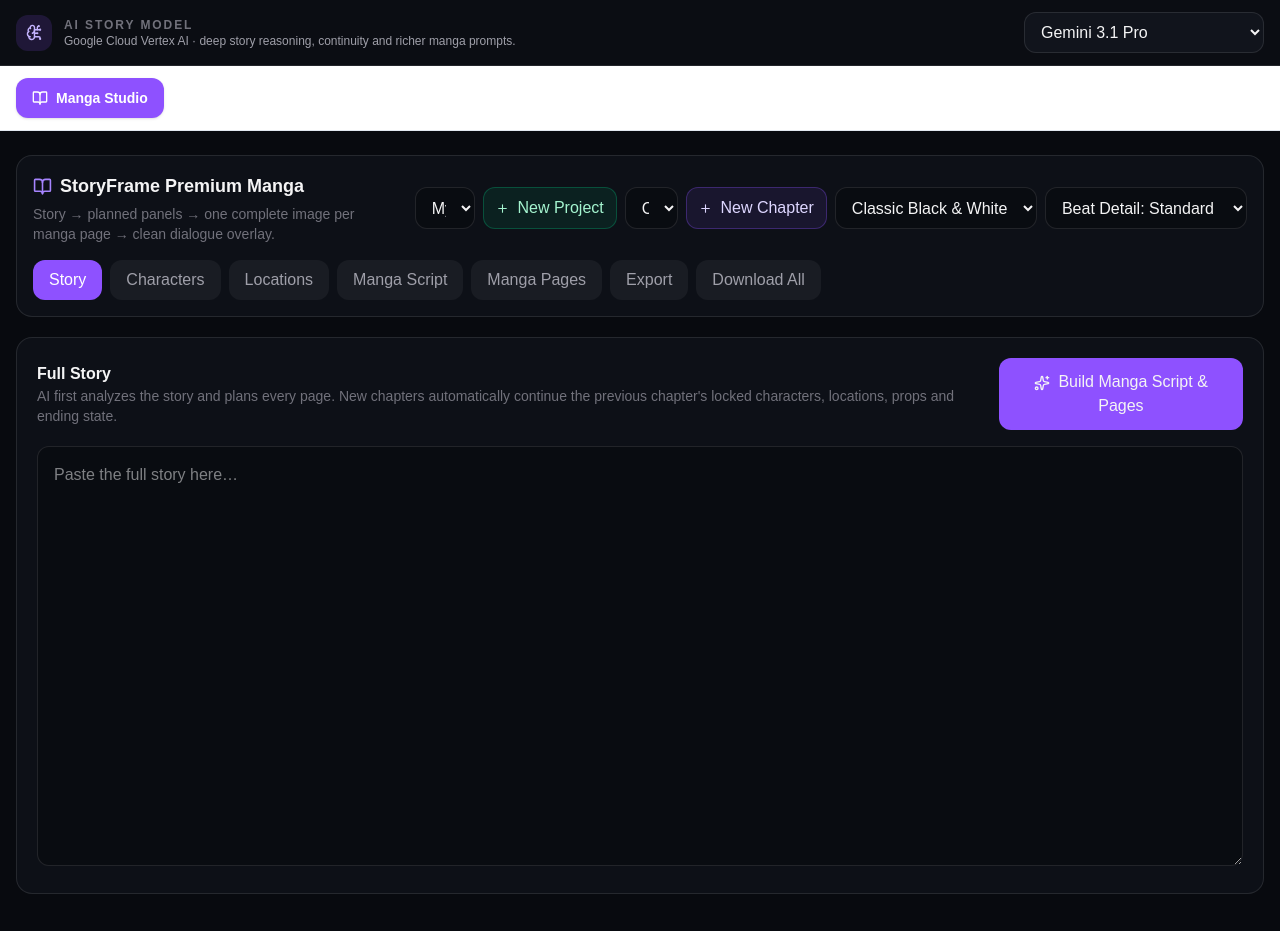
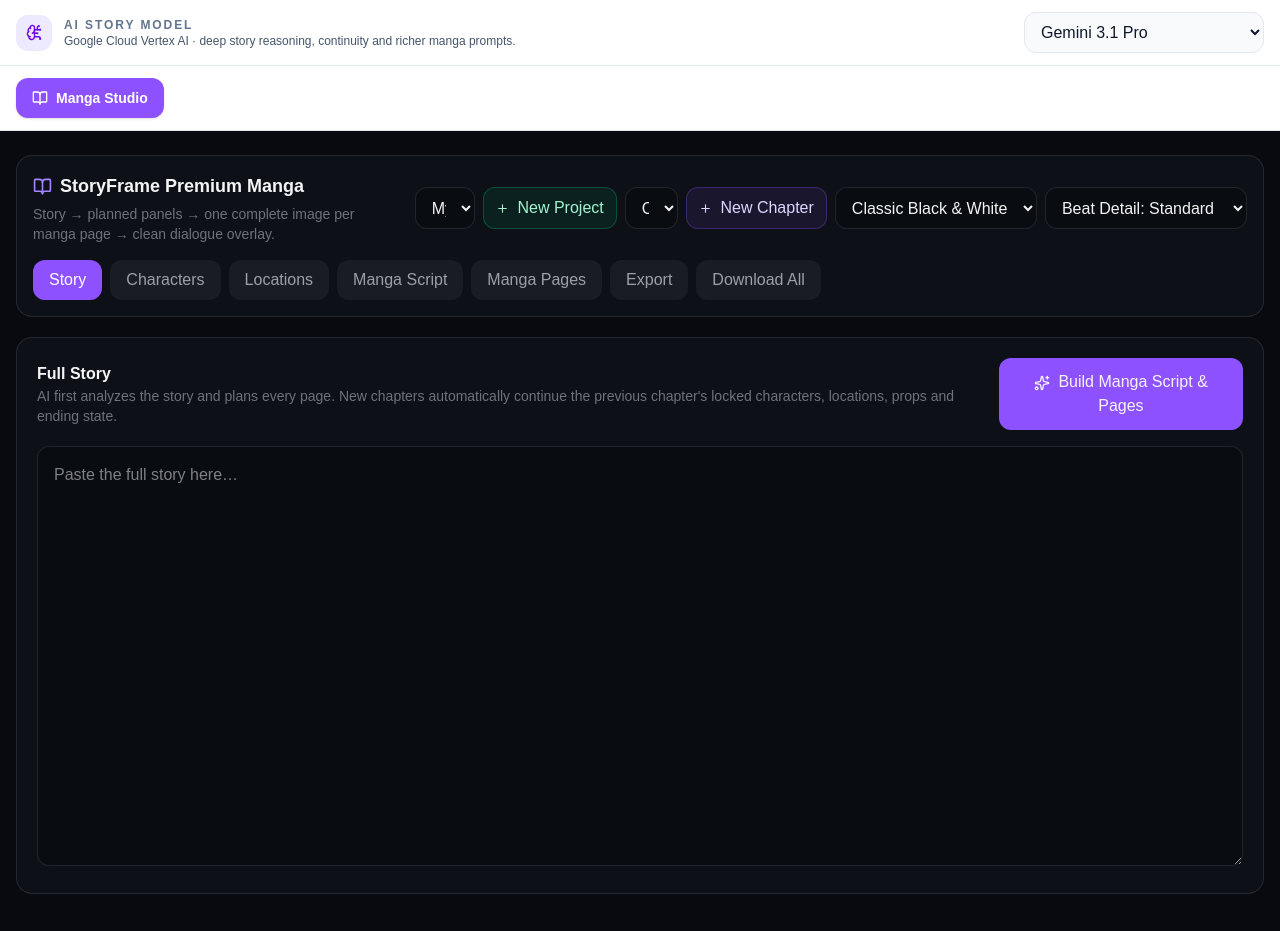
Before and after one commit to shuvinexofficial143-design/storyframe, a Next.js app: page / in a window 1280 px wide. Built offline with nearby package versions, Linux system fonts and the light colour scheme.

Commit message:
Switch model selector to light theme

```diff
--- a/components/analysis-model-selector.tsx
+++ b/components/analysis-model-selector.tsx
@@ -51,13 +51,13 @@ export function AnalysisModelSelector(){
 
   const selected=STORY_ANALYSIS_MODEL_OPTIONS.find((item)=>item.value===model)||STORY_ANALYSIS_MODEL_OPTIONS[0];
 
-  return <div className="border-b border-white/10 bg-[#0b0d13] px-4 py-3 text-zinc-100">
+  return <div className="border-b border-slate-200 bg-white px-4 py-3 text-slate-900">
     <div className="mx-auto flex max-w-7xl flex-col gap-2 sm:flex-row sm:items-center sm:justify-between">
       <div className="flex items-center gap-3">
-        <div className="grid h-9 w-9 place-items-center rounded-xl bg-violet-500/15 text-violet-300"><BrainCircuit size={17}/></div>
-        <div><div className="text-xs font-bold uppercase tracking-[.16em] text-zinc-500">AI Story Model</div><div className="text-xs text-zinc-400">{selected.description}</div></div>
+        <div className="grid h-9 w-9 place-items-center rounded-xl bg-violet-100 text-violet-700"><BrainCircuit size={17}/></div>
+        <div><div className="text-xs font-bold uppercase tracking-[.16em] text-slate-500">AI Story Model</div><div className="text-xs text-slate-600">{selected.description}</div></div>
       </div>
-      <select aria-label="AI Story Model" value={model} onChange={(event)=>void changeModel(event.target.value)} className="min-w-[240px] rounded-xl border border-white/10 bg-[#11141c] px-3 py-2.5 text-sm outline-none focus:border-violet-500/60">
+      <select aria-label="AI Story Model" value={model} onChange={(event)=>void changeModel(event.target.value)} className="min-w-[240px] rounded-xl border border-slate-200 bg-slate-50 px-3 py-2.5 text-sm text-slate-900 outline-none focus:border-violet-500">
         {STORY_ANALYSIS_MODEL_OPTIONS.map((option)=><option key={option.value} value={option.value}>{option.label}</option>)}
       </select>
     </div>
```
